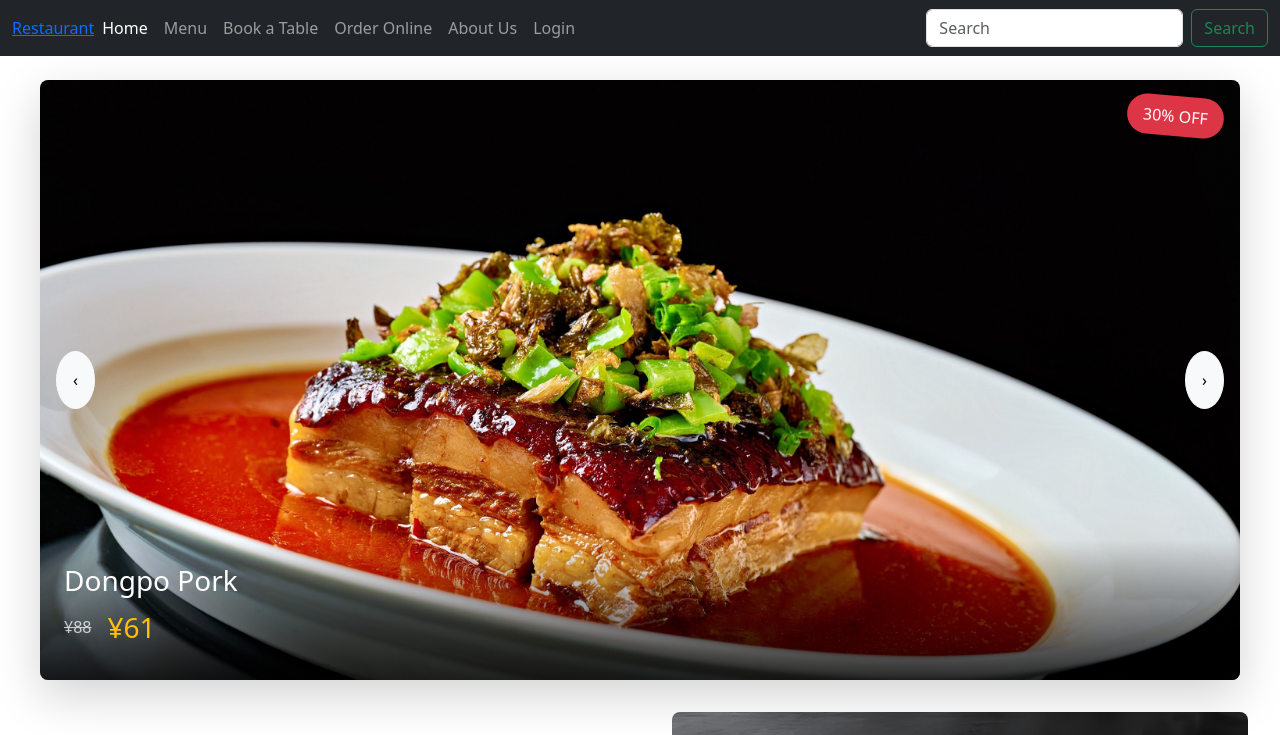
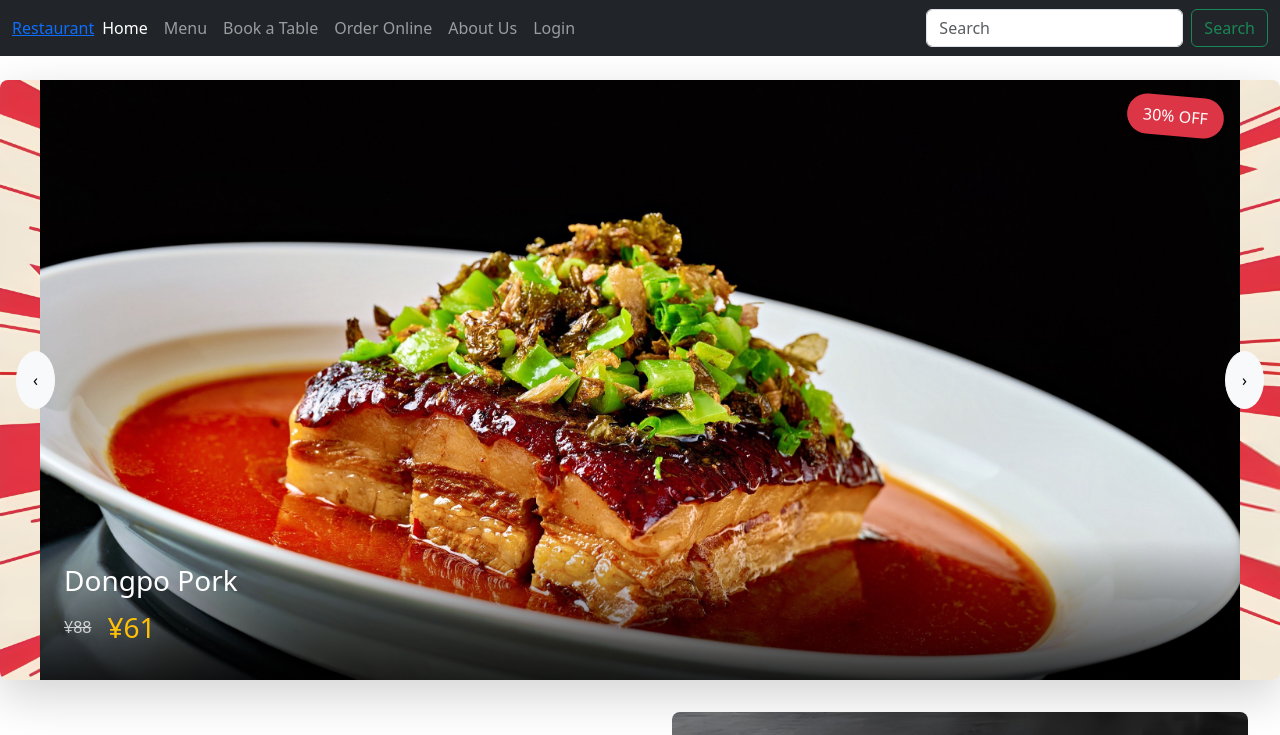
Before and after one commit to ProJBH/Restaurant_web_app, a React (Create React App) app in the folder frontend/: page / in a window 1280 px wide. Shown: the top 735 px of the page. Built offline with nearby package versions, Linux system fonts and the light colour scheme.

Commit message:
add background img

```diff
--- a/frontend/src/components/DiscountCarousel/DiscountCarousel.tsx
+++ b/frontend/src/components/DiscountCarousel/DiscountCarousel.tsx
@@ -2,8 +2,8 @@
 /// <reference types="node" />
 import { useState, useEffect, useCallback } from "react";
 import "bootstrap/dist/css/bootstrap.min.css";
-import styles from "./DiscountCarousel.module.scss"
-
+import styles from "./DiscountCarousel.module.scss";
+import onSale from "../../assets/OnSale.jpeg";
 
 interface CarouselItem {
   id: number;
@@ -65,12 +65,20 @@ const DiscountCarousel = ({
   return (
     <div
       className="position-relative overflow-hidden rounded-3 shadow-lg"
-      style={{ maxWidth: 1200, margin: "0 auto" }}
+      style={{
+        backgroundImage: `url(${onSale})`,
+        backgroundRepeat: "no-repeat",
+        backgroundPosition: "center center",
+        backgroundSize: "cover",
+      }}
       onMouseEnter={() => setIsAutoPlay(false)}
       onMouseLeave={() => setIsAutoPlay(true)}
       onTouchStart={handleTouchStart}
       onTouchEnd={handleTouchEnd}
     >
+    <div style={{ maxWidth: 1200, margin: "0 auto" }}>
+
+
       {/* 轮播项 */}
       <div className="position-relative" style={{ height: 600 }}>
         {items.map((item, index) => (
@@ -151,6 +159,7 @@ const DiscountCarousel = ({
           />
         ))}
       </div>
+      </div>
     </div>
   );
 };
```
